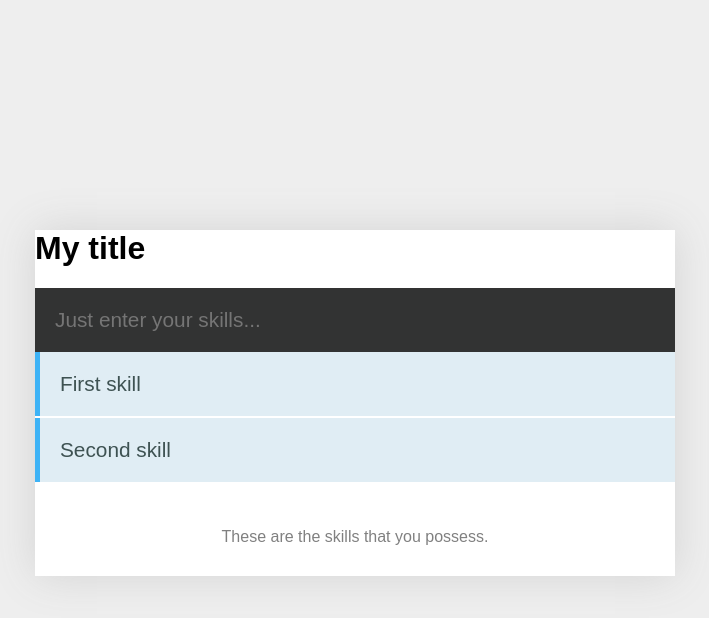
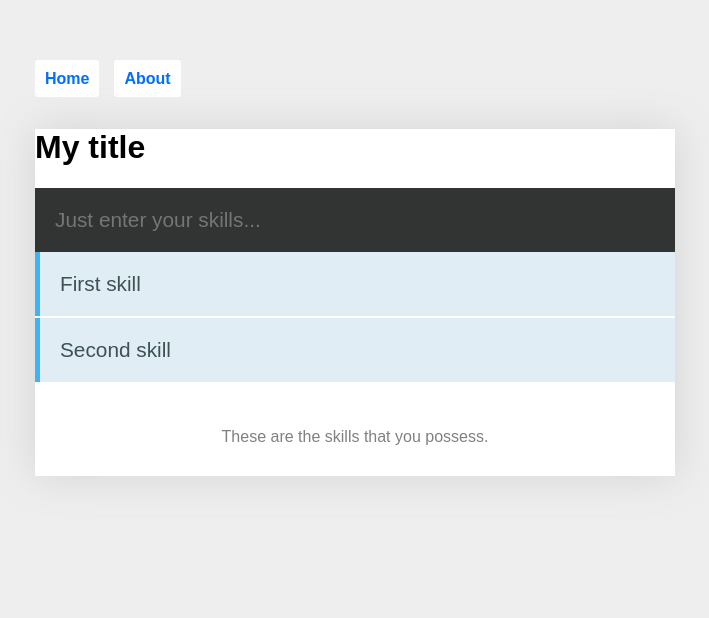
Before and after one commit to aleevas/vue-your-skills, a Vue app: page /#/ in a window 1280 px wide. Shown: the top 618 px of the page, without its empty margins (285-994 px from the left). Built offline with nearby package versions, Linux system fonts and the light colour scheme; a small style sheet from the web is missing.

Commit message:
Added routing to App

```diff
--- a/package.json
+++ b/package.json
@@ -9,7 +9,8 @@
   },
   "dependencies": {
     "vee-validate": "^2.1.3",
-    "vue": "^2.5.17"
+    "vue": "^2.5.17",
+    "vue-router": "^3.0.1"
   },
   "devDependencies": {
     "@vue/cli-plugin-babel": "^3.1.1",
--- a/src/App.vue
+++ b/src/App.vue
@@ -1,7 +1,11 @@
 <template>
   <div id="app">
-    <Skills/>
-  </div>
+      <nav>
+        <router-link to="/">Home</router-link>
+        <router-link to="/about">About</router-link>
+      </nav>
+      <router-view/>
+    </div>
 </template>
 
 <script>
@@ -23,7 +27,7 @@ body {
   display: grid;
   grid-template-rows: auto;
   justify-items: center;
-  align-items: center;
+  padding-top: 50px;
 }
 body, html {
   margin: 0;
@@ -32,4 +36,17 @@ body, html {
 #app {
     width: 50%;
 }
+nav {
+  padding: 20px 20px 20px 0;
+}
+
+nav a {
+  padding: 10px;
+  text-decoration: none;
+  background: #fff;
+  border-radius: 3px;
+  color: rgb(0, 110, 255);
+  font-weight: bold;
+  margin-right: 15px;
+}
 </style>
--- /dev/null
+++ b/src/components/About.vue
@@ -0,0 +1,6 @@
+<template>
+  <div class="about">
+    <h1>This is an about page</h1>
+    <p>Lorem ipsum dolor sit amet, consectetur adipiscing elit, sed do eiusmod tempor incididunt ut labore et dolore magna ali...</p>
+  </div>
+</template>
--- a/src/main.js
+++ b/src/main.js
@@ -1,10 +1,12 @@
 import Vue from 'vue'
 import App from './App.vue'
 import VeeValidate from 'vee-validate'
+import router from './router'
 
 Vue.use(VeeValidate);
 Vue.config.productionTip = false
 
 new Vue({
+  router,
   render: h => h(App),
 }).$mount('#app')
--- /dev/null
+++ b/src/router.js
@@ -0,0 +1,21 @@
+import Vue from 'vue'
+import Router from 'vue-router'
+import Skills from './components/Skills.vue'
+import About from './components/About.vue'
+
+Vue.use(Router)
+
+export default new Router({
+  routes: [
+    {
+      path: '/',
+      name: 'skills',
+      component: Skills
+    },
+    {
+      path: '/about',
+      name: 'about',
+      component: About
+    }
+  ]
+})
```
Also changed, not shown: 1 other file (tests, documents, lock files or other folders).
